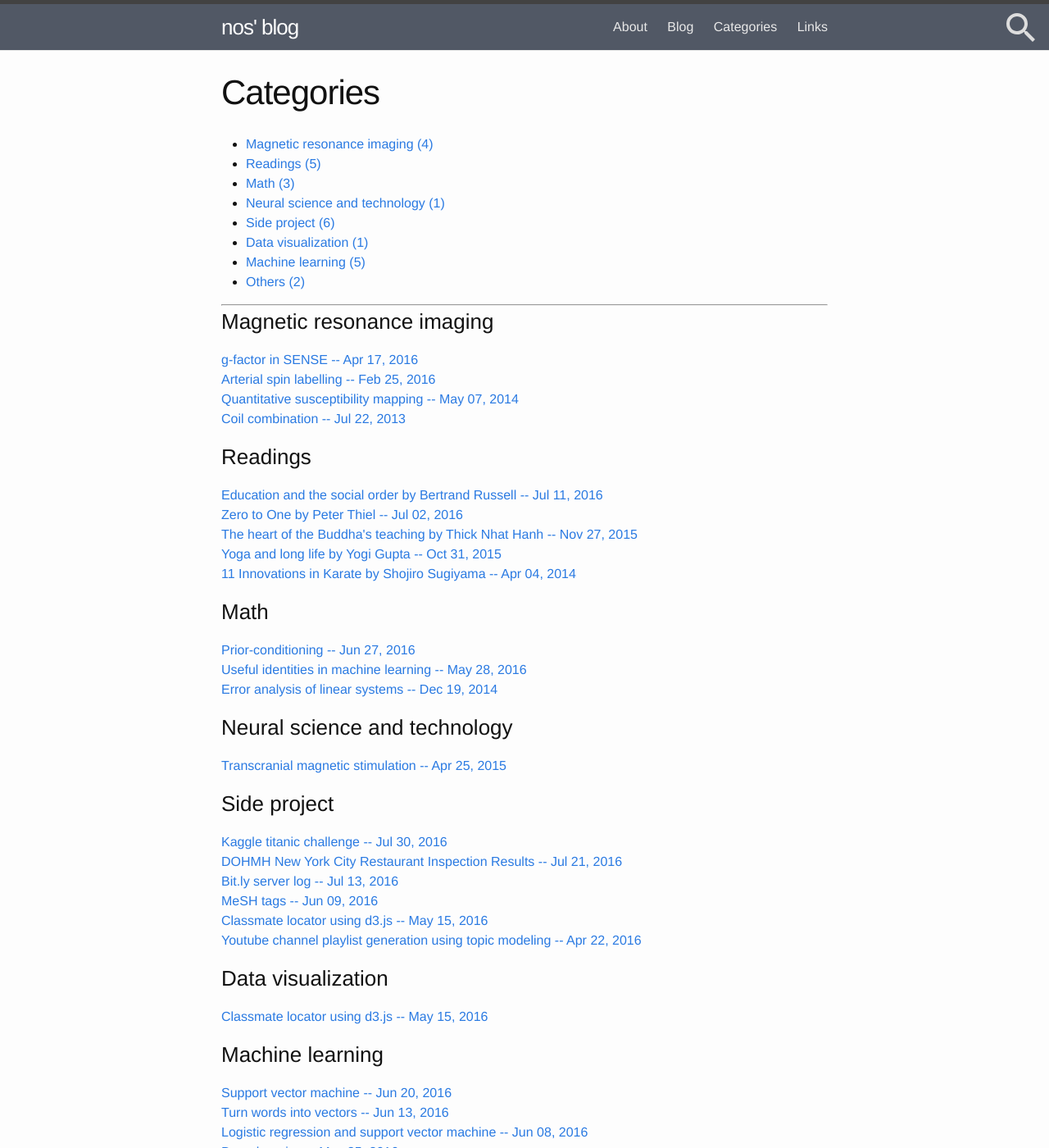
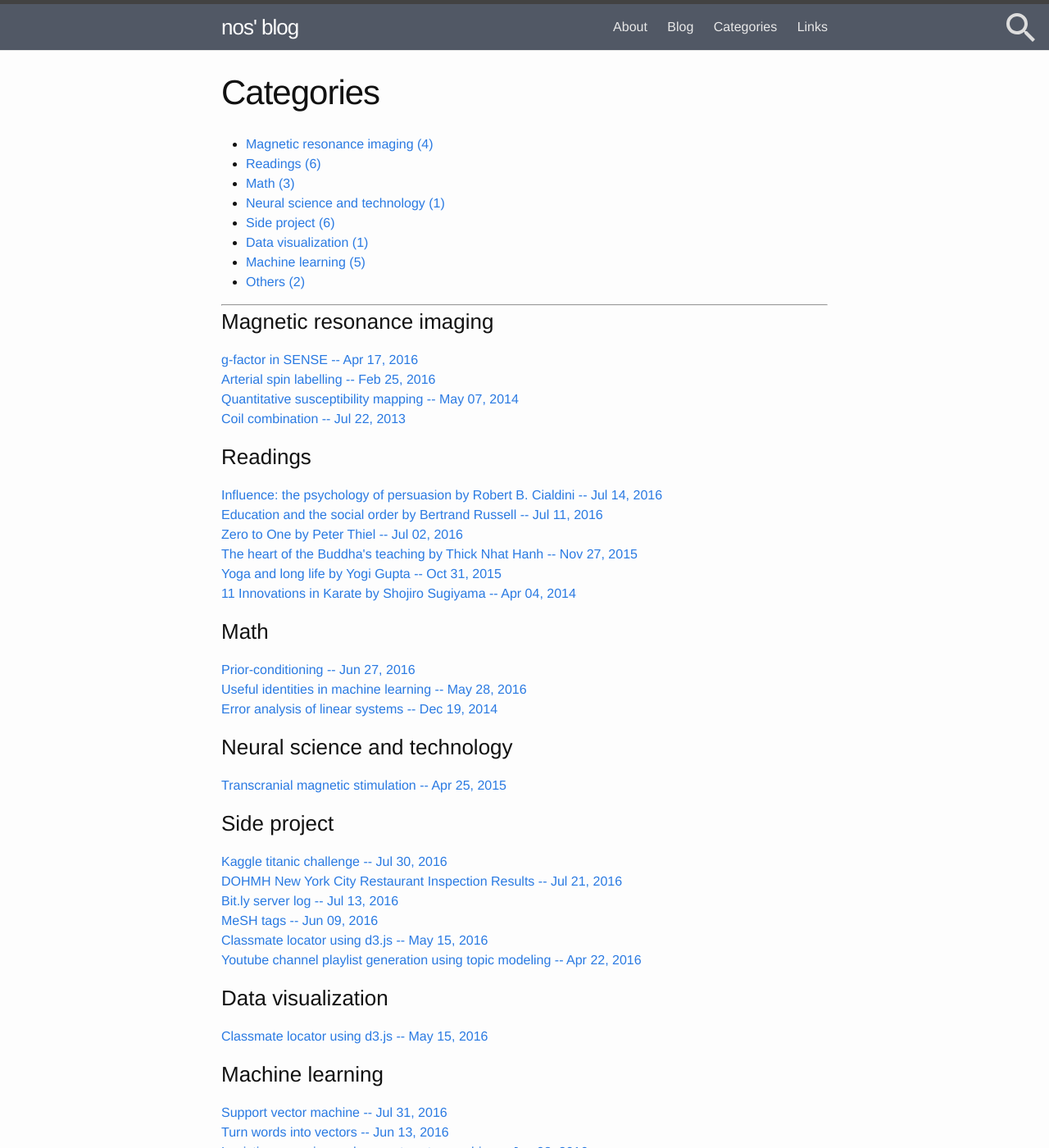
Before and after one commit to nosarthur/nosarthur.github.io, a Jekyll site: the page built from category.md, in a window 1280 px wide and 1400 px high. Shown: the whole window at 82% size. Built offline with Jekyll 4.4.1, drawn with Linux system fonts in a browser that asks for light colours.

Commit message:
add influence

```diff
--- a/_posts/2016-06-22-svm.md
+++ b/_posts/2016-06-22-svm.md
@@ -1,7 +1,7 @@
 ---
 layout: post
 title:  Support vector machine
-date:   2016-06-20 13:43:08 -0500
+date:   2016-07-31 13:43:08 -0500
 categories: [machine learning]
 comments: true
 tags: [SVM]
```
Also changed, not shown: _posts/2016-07-31-influence.md (renamed from _drafts/influence.md, +12 -6 lines), _drafts/mind.md (renamed from _drafts/2016-03-16-mind.md), _drafts/wisdom.md (renamed from _drafts/2016-05-26-wisdom.md).
